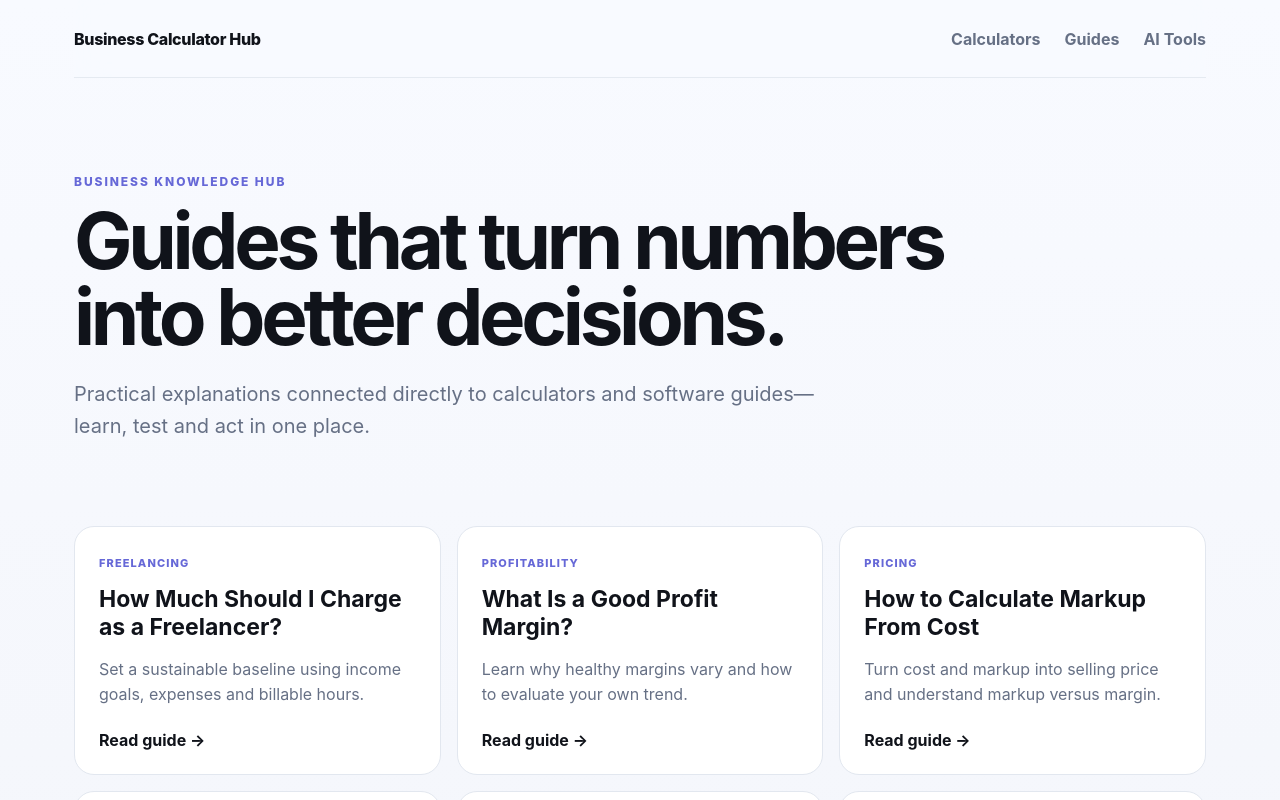
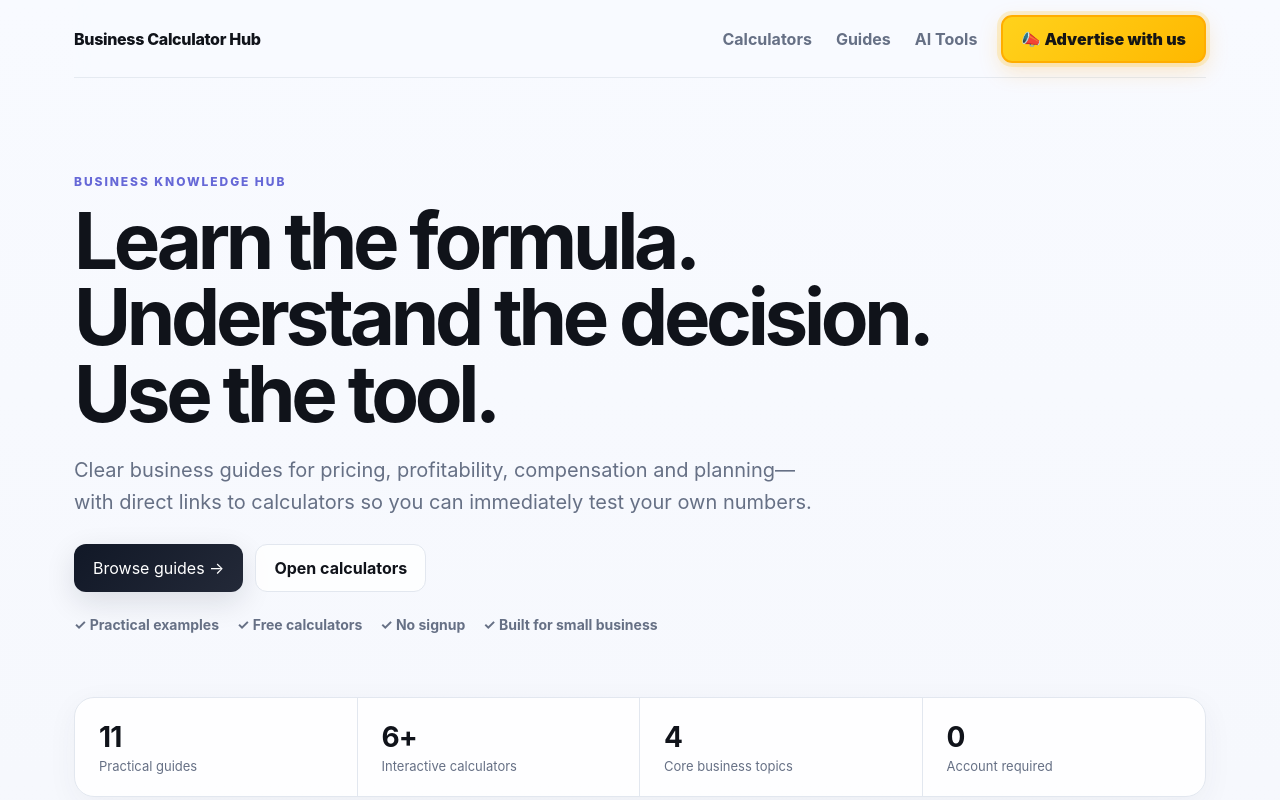
Before and after one commit to luizferdazzi-commits/business-calculator-hub, a Next.js app: page /guides in a window 1280 px wide. Shown: the top 800 px of the page. Built offline with nearby package versions, Linux system fonts and the light colour scheme.

Commit message:
Refresh guides hub with intuitive visual layout

```diff
--- a/app/guides/page.tsx
+++ b/app/guides/page.tsx
@@ -1,15 +1,27 @@
-import type { Metadata } from 'next';import Link from 'next/link';
+import type { Metadata } from 'next';
+import Link from 'next/link';
+
 export const metadata:Metadata={title:'Business Guides, Freelance Tips & Financial Formulas',description:'Practical business guides covering profit margin, break-even, freelance pricing, salary conversion, markup and AI tools.',alternates:{canonical:'/guides'}};
+
 const guides=[
-{href:'/guides/how-much-should-i-charge-as-a-freelancer',tag:'Freelancing',title:'How Much Should I Charge as a Freelancer?',text:'Set a sustainable baseline using income goals, expenses and billable hours.'},
-{href:'/guides/what-is-a-good-profit-margin',tag:'Profitability',title:'What Is a Good Profit Margin?',text:'Learn why healthy margins vary and how to evaluate your own trend.'},
-{href:'/guides/how-to-calculate-markup-from-cost',tag:'Pricing',title:'How to Calculate Markup From Cost',text:'Turn cost and markup into selling price and understand markup versus margin.'},
-{href:'/guides/how-to-calculate-profit-margin',tag:'Profitability',title:'How to Calculate Profit Margin',text:'Formula, examples and a direct path to the free margin calculator.'},
-{href:'/guides/how-to-calculate-break-even-point',tag:'Planning',title:'How to Calculate Break-Even Point',text:'Understand contribution margin and estimate the sales volume needed to cover costs.'},
-{href:'/guides/freelance-hourly-rate',tag:'Freelancing',title:'How to Calculate Your Freelance Hourly Rate',text:'Build a sustainable rate around income goals, expenses and realistic billable hours.'},
-{href:'/guides/salary-to-hourly-rate',tag:'Compensation',title:'Salary to Hourly Rate',text:'Convert annual salary into an hourly equivalent and compare compensation more clearly.'},
-{href:'/guides/25-an-hour-is-how-much-a-year',tag:'Pay Breakdown',title:'$25 an Hour Is How Much a Year?',text:'Annual, monthly, weekly and daily breakdown with an interactive conversion tool.'},
-{href:'/guides/30-an-hour-is-how-much-a-year',tag:'Pay Breakdown',title:'$30 an Hour Is How Much a Year?',text:'See the annual equivalent and calculate a different schedule in seconds.'},
-{href:'/ai-tools/best-ai-tools-for-small-business',tag:'AI & Software',title:'Best AI Tools for Small Business',text:'A growing buyer guide for automation, productivity and business operations.'},
-{href:'/ai-tools/creao',tag:'AI Review',title:'CREAO AI Review',text:'A practical look at CREAO for businesses exploring AI-powered workflows.'}];
-export default function GuidesPage(){return <main className="shell"><header className="header"><Link className="brand" href="/">Business Calculator Hub</Link><nav className="nav"><Link href="/">Calculators</Link><Link href="/guides">Guides</Link><Link href="/ai-tools">AI Tools</Link></nav></header><section className="hero heroCompact"><p className="eyebrow">BUSINESS KNOWLEDGE HUB</p><h1>Guides that turn numbers into better decisions.</h1><p className="lead">Practical explanations connected directly to calculators and software guides—learn, test and act in one place.</p></section><section className="guideGrid">{guides.map(g=><Link className="guideCard" href={g.href} key={g.href}><span className="tag">{g.tag}</span><h2>{g.title}</h2><p>{g.text}</p><strong>Read guide →</strong></Link>)}</section><section className="ctaPanel"><div><p className="eyebrow">FREE INTERACTIVE TOOLS</p><h2>Turn the formulas into your own numbers.</h2><p>Calculate compensation, freelance rates, commission, ROI, markup, profit margin and break-even points.</p></div><Link className="primary" href="/#calculators">Explore calculators →</Link></section><footer className="footer"><span>© 2026 Business Calculator Hub</span><div><Link href="/affiliate-disclosure">Affiliate Disclosure</Link><Link href="/privacy">Privacy</Link><Link href="/terms">Terms</Link></div></footer></main>}
+{href:'/guides/how-much-should-i-charge-as-a-freelancer',tag:'Freelancing',icon:'💼',title:'How Much Should I Charge as a Freelancer?',text:'Set a sustainable baseline using income goals, expenses and billable hours.'},
+{href:'/guides/what-is-a-good-profit-margin',tag:'Profitability',icon:'📈',title:'What Is a Good Profit Margin?',text:'Learn why healthy margins vary and how to evaluate your own trend.'},
+{href:'/guides/how-to-calculate-markup-from-cost',tag:'Pricing',icon:'🏷️',title:'How to Calculate Markup From Cost',text:'Turn cost and markup into selling price and understand markup versus margin.'},
+{href:'/guides/how-to-calculate-profit-margin',tag:'Profitability',icon:'%',title:'How to Calculate Profit Margin',text:'Formula, examples and a direct path to the free margin calculator.'},
+{href:'/guides/how-to-calculate-break-even-point',tag:'Planning',icon:'◎',title:'How to Calculate Break-Even Point',text:'Understand contribution margin and estimate the sales volume needed to cover costs.'},
+{href:'/guides/freelance-hourly-rate',tag:'Freelancing',icon:'⌁',title:'How to Calculate Your Freelance Hourly Rate',text:'Build a sustainable rate around income goals, expenses and realistic billable hours.'},
+{href:'/guides/salary-to-hourly-rate',tag:'Compensation',icon:'↔',title:'Salary to Hourly Rate',text:'Convert annual salary into an hourly equivalent and compare compensation more clearly.'},
+{href:'/guides/25-an-hour-is-how-much-a-year',tag:'Pay Breakdown',icon:'$25',title:'$25 an Hour Is How Much a Year?',text:'Annual, monthly, weekly and daily breakdown with an interactive conversion tool.'},
+{href:'/guides/30-an-hour-is-how-much-a-year',tag:'Pay Breakdown',icon:'$30',title:'$30 an Hour Is How Much a Year?',text:'See the annual equivalent and calculate a different schedule in seconds.'},
+{href:'/ai-tools/best-ai-tools-for-small-business',tag:'AI & Software',icon:'AI',title:'Best AI Tools for Small Business',text:'A growing buyer guide for automation, productivity and business operations.'},
+{href:'/ai-tools/creao',tag:'AI Review',icon:'✦',title:'CREAO AI Review',text:'A practical look at CREAO for businesses exploring AI-powered workflows.'}];
+
+export default function GuidesPage(){return <main className="shell">
+<header className="header"><Link className="brand" href="/">Business Calculator Hub</Link><nav className="nav"><Link href="/#calculators">Calculators</Link><Link href="/guides">Guides</Link><Link href="/ai-tools">AI Tools</Link><Link className="advertiseNav" href="/advertise">📣 Advertise with us</Link></nav></header>
+<section className="hero heroCompact"><p className="eyebrow">BUSINESS KNOWLEDGE HUB</p><h1>Learn the formula. Understand the decision. Use the tool.</h1><p className="lead">Clear business guides for pricing, profitability, compensation and planning—with direct links to calculators so you can immediately test your own numbers.</p><div className="heroActions"><Link className="primary" href="#all-guides">Browse guides →</Link><Link className="secondary" href="/#calculators">Open calculators</Link></div><div className="trustRow"><span>✓ Practical examples</span><span>✓ Free calculators</span><span>✓ No signup</span><span>✓ Built for small business</span></div></section>
+<section className="valueStrip"><div><strong>11</strong><span>Practical guides</span></div><div><strong>6+</strong><span>Interactive calculators</span></div><div><strong>4</strong><span>Core business topics</span></div><div><strong>0</strong><span>Account required</span></div></section>
+<section id="all-guides" className="sectionBlock"><div className="sectionHeading"><div><p className="eyebrow">EXPLORE BY QUESTION</p><h2>Choose what you need to solve.</h2></div><p>Start with the business question that matters now. Every guide is written to get you from explanation to action quickly.</p></div><div className="guideGrid">{guides.map(g=><Link className="guideCard" href={g.href} key={g.href}><span className="toolIcon">{g.icon}</span><span className="tag" style={{display:'block',marginTop:18}}>{g.tag}</span><h2>{g.title}</h2><p>{g.text}</p><strong>Read guide →</strong></Link>)}</div></section>
+<section className="splitFeature"><div className="featureCopy"><p className="eyebrow">LEARN + CALCULATE</p><h2>Do not stop at the formula.</h2><p>Once you understand the concept, use the matching calculator to test different scenarios and make the result useful for a real decision.</p><Link className="secondary dark" href="/#calculators">Explore calculators →</Link></div><div className="featureList"><Link href="/profit-margin-calculator"><span>Profitability</span><strong>Profit Margin Calculator</strong><em>Calculate →</em></Link><Link href="/break-even-calculator"><span>Planning</span><strong>Break-even Calculator</strong><em>Calculate →</em></Link><Link href="/freelance-rate-calculator"><span>Freelancing</span><strong>Freelance Rate Calculator</strong><em>Calculate →</em></Link><Link href="/salary-to-hourly-calculator"><span>Compensation</span><strong>Salary to Hourly Calculator</strong><em>Calculate →</em></Link></div></section>
+<section className="sponsorCallout"><div><span className="sponsorLabel">FOR BRANDS & PARTNERS</span><h2>Reach readers actively researching business decisions.</h2><p>Sponsor a relevant guide or place your product in front of freelancers, entrepreneurs and small-business users.</p></div><Link className="primary" href="/advertise">Advertise with us →</Link></section>
+<footer className="footer"><span>© 2026 Business Calculator Hub</span><div><Link href="/advertise">Advertise with us</Link><Link href="/affiliate-disclosure">Affiliate Disclosure</Link><Link href="/privacy">Privacy</Link><Link href="/terms">Terms</Link></div></footer>
+</main>}
```
